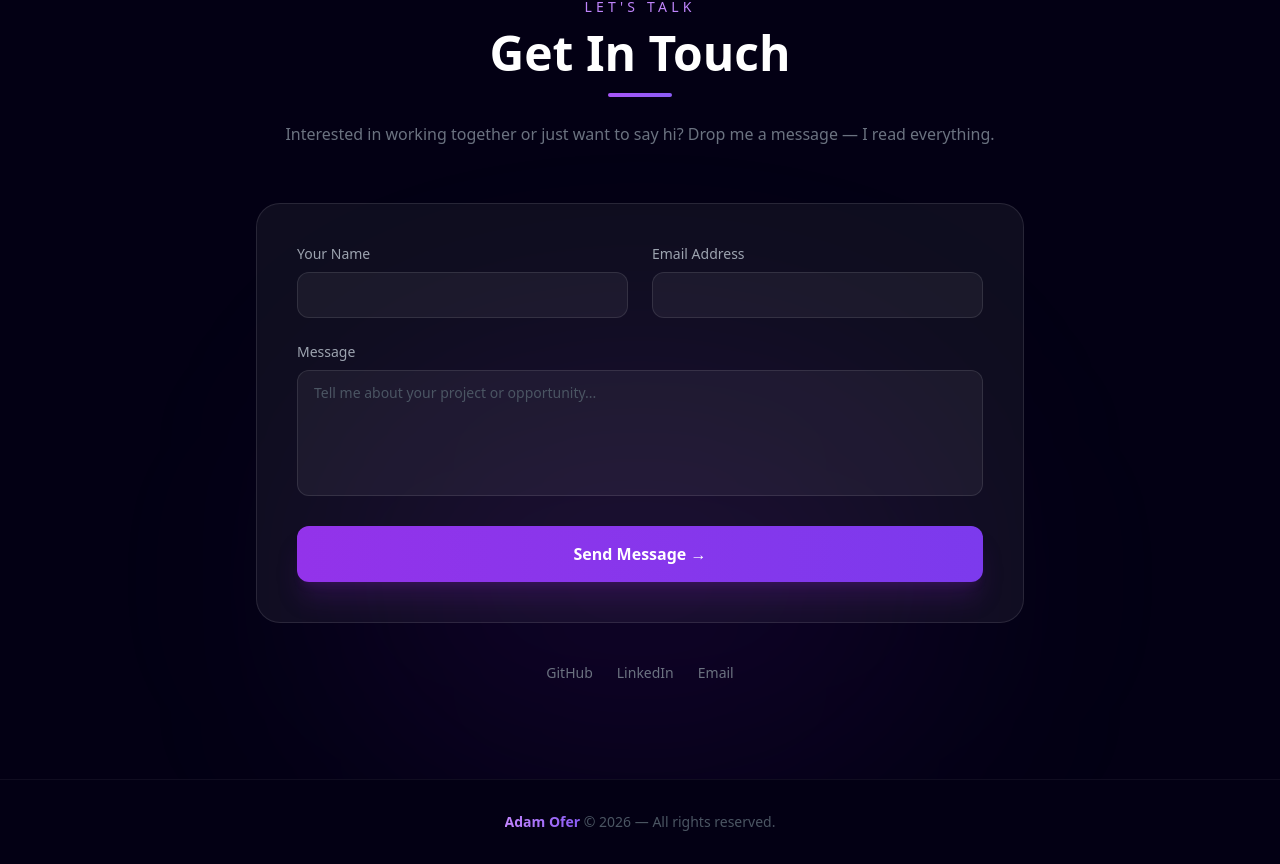
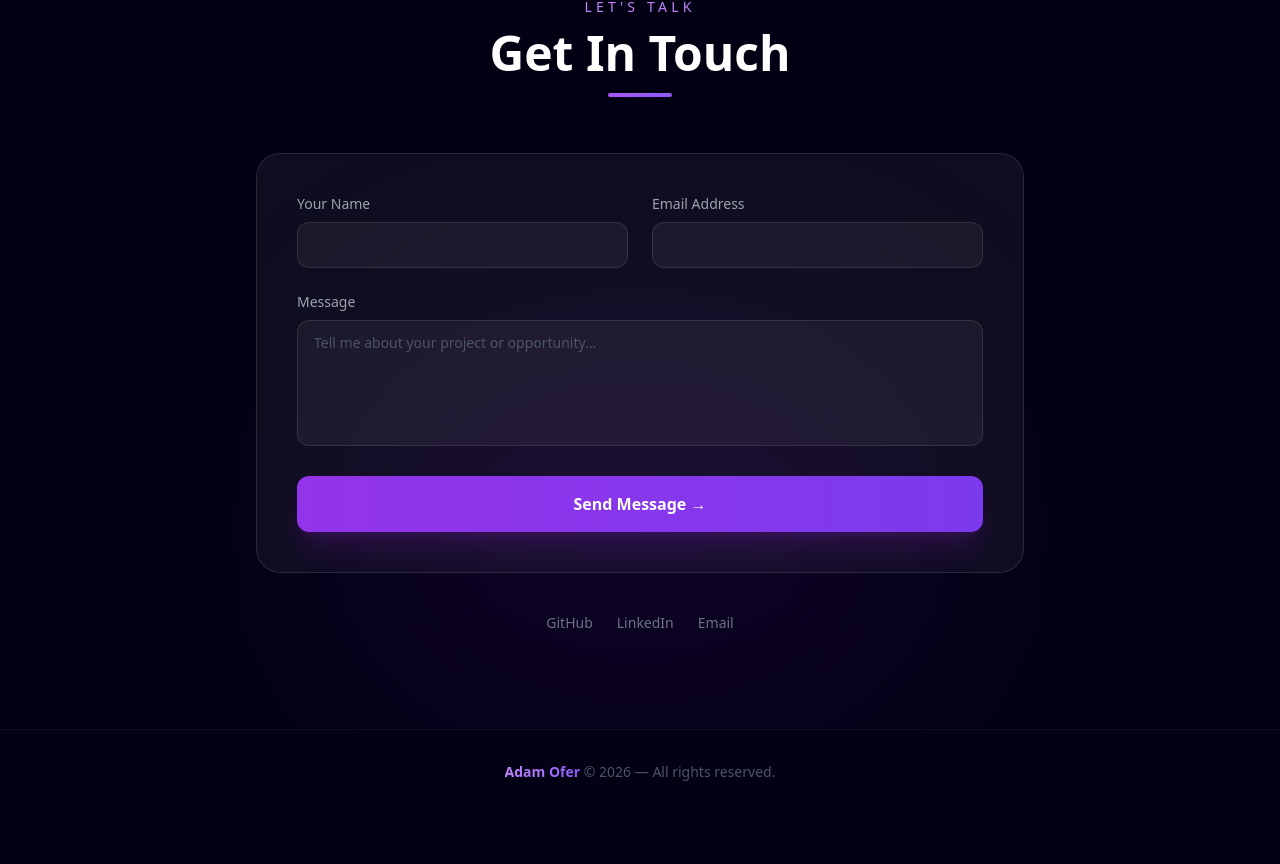
Before and after one commit to doper1/adamofer-website, a Next.js app: page / in a window 1280 px wide. Shown: the part 979-1843 px from the top of the page. After the commit the page ends 1793 px from the top, so only its background shows below. Built offline with nearby package versions, Linux system fonts and the light colour scheme; no server answers; the database is empty.

Commit message:
fix: small fixes and unit tests

```diff
--- a/src/components/portfolio/ContactSection.jsx
+++ b/src/components/portfolio/ContactSection.jsx
@@ -34,9 +34,7 @@ export default function ContactSection({ githubUrl, linkedinUrl, publicEmail })
           <p className="text-purple-400 text-xs md:text-sm uppercase tracking-[0.2em] md:tracking-[0.3em] font-medium mb-3">Let's Talk</p>
           <h2 className="text-2xl md:text-5xl font-bold text-white">Get In Touch</h2>
           <div className="mt-4 w-12 md:w-16 h-1 bg-gradient-to-r from-purple-500 to-violet-500 mx-auto rounded-full" />
-          <p className="text-gray-500 mt-6 text-base leading-relaxed">
-            Interested in working together or just want to say hi? Drop me a message — I read everything.
-          </p>
+
         </div>
 
         {status === "sent" ? (
```
